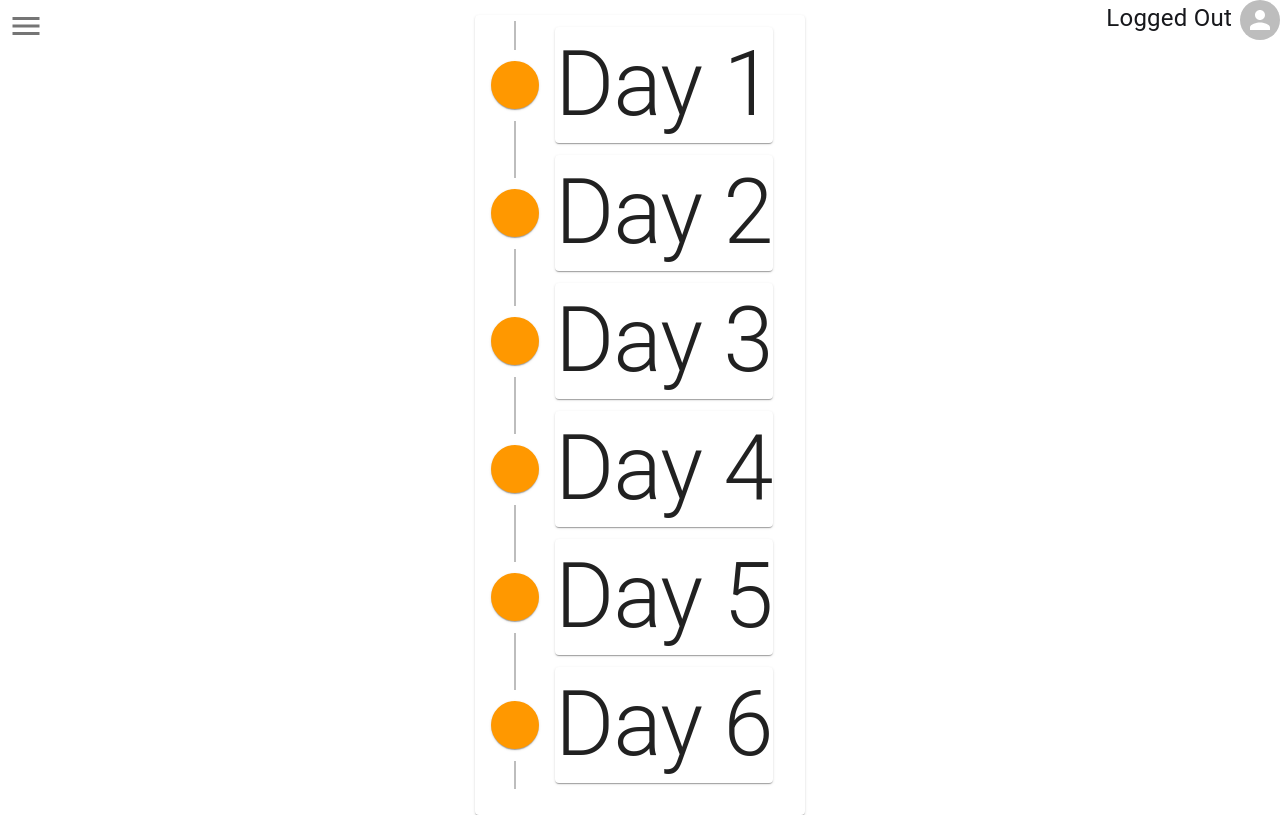
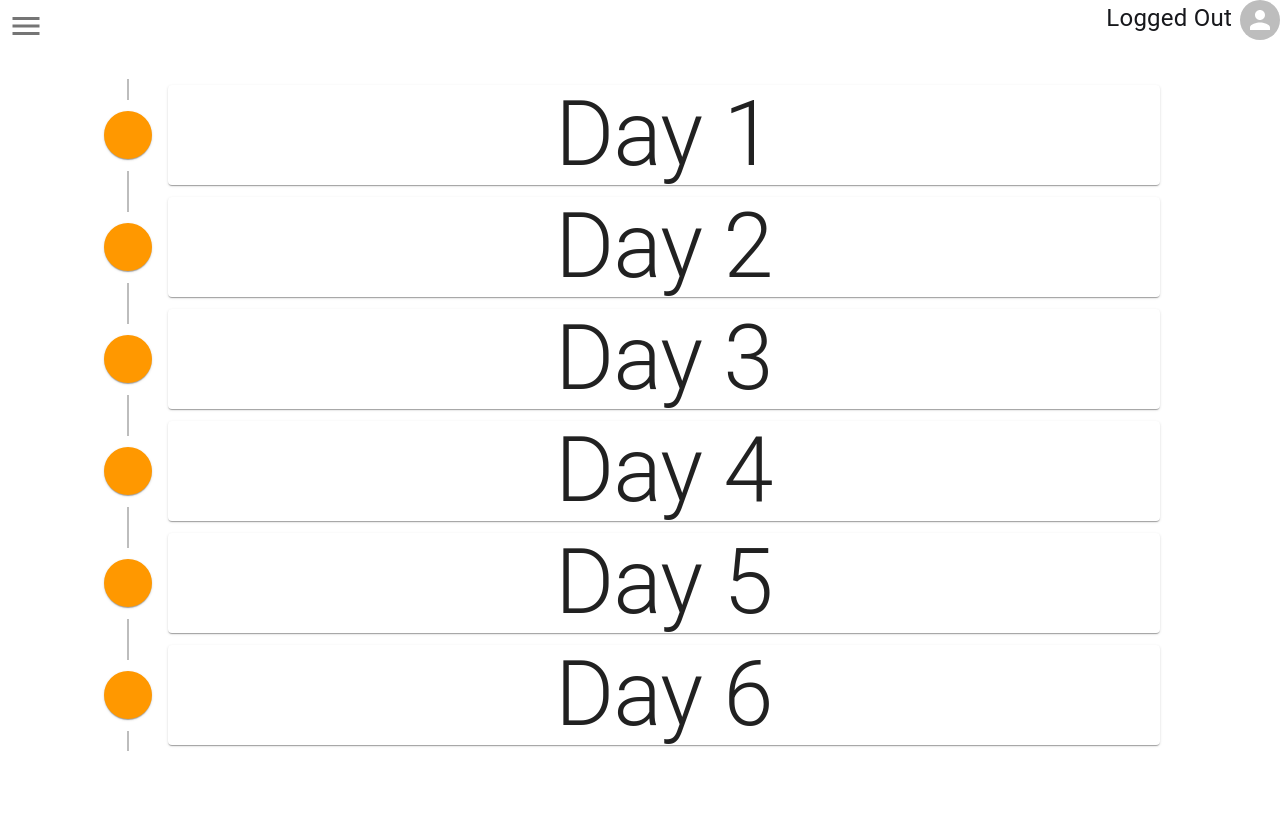
Before and after one commit to silvester-zogaj/travel-planner, a Next.js app in the folder travel-planner-fe/: page /itineraries in a window 1280 px wide. Built offline with nearby package versions, Linux system fonts and the light colour scheme; no server answers.

Commit message:
fix styling on itinerary

```diff
--- a/travel-planner-fe/app/itineraries/page.tsx
+++ b/travel-planner-fe/app/itineraries/page.tsx
@@ -3,12 +3,12 @@
 import { useState, useEffect } from "react";
 import Paper from "@mui/material/Paper";
 import Typography from "@mui/material/Typography";
-import Timeline from "@mui/lab/Timeline"
-import TimelineConnector from "@mui/lab/TimelineConnector"
-import TimelineContent from "@mui/lab/TimelineContent"
-import TimelineDot from "@mui/lab/TimelineDot"
-import TimelineItem, {timelineItemClasses} from "@mui/lab/TimelineItem"
-import TimelineSeparator from "@mui/lab/TimelineSeparator"
+import Timeline from "@mui/lab/Timeline";
+import TimelineConnector from "@mui/lab/TimelineConnector";
+import TimelineContent from "@mui/lab/TimelineContent";
+import TimelineDot from "@mui/lab/TimelineDot";
+import TimelineItem, { timelineItemClasses } from "@mui/lab/TimelineItem";
+import TimelineSeparator from "@mui/lab/TimelineSeparator";
 
 import { orange, red } from "@mui/material/colors";
 import LoadingPage from "@/components/loadingPage";
@@ -18,7 +18,7 @@ const days = ["Day 1", "Day 2", "Day 3", "Day 4", "Day 5", "Day 6"];
 function Itinerary() {
   const [currentDay, setCurrentDay] = useState<number | null>(null);
 
-  const [isLoading, setIsLoading] = useState(true);
+  const [isLoading, setIsLoading] = useState(false);
 
   useEffect(() => {
     const timer = setTimeout(() => {
@@ -33,7 +33,7 @@ function Itinerary() {
   }
 
   return (
-    <Paper sx={{ height: "100vh", maxWidth: "800px" }}>
+    <>
       <Timeline
         sx={{
           [`& .${timelineItemClasses.root}:before`]: {
@@ -57,7 +57,7 @@ function Itinerary() {
             </TimelineSeparator>
             <TimelineContent
               onClick={() => setCurrentDay(i)}
-              sx={{ height: "16vh" }}
+              sx={{ height: "14vh", width: "80vw" }}
             >
               <Paper
                 sx={{
@@ -75,7 +75,7 @@ function Itinerary() {
           </TimelineItem>
         ))}
       </Timeline>
-    </Paper>
+    </>
   );
 }
 
```
